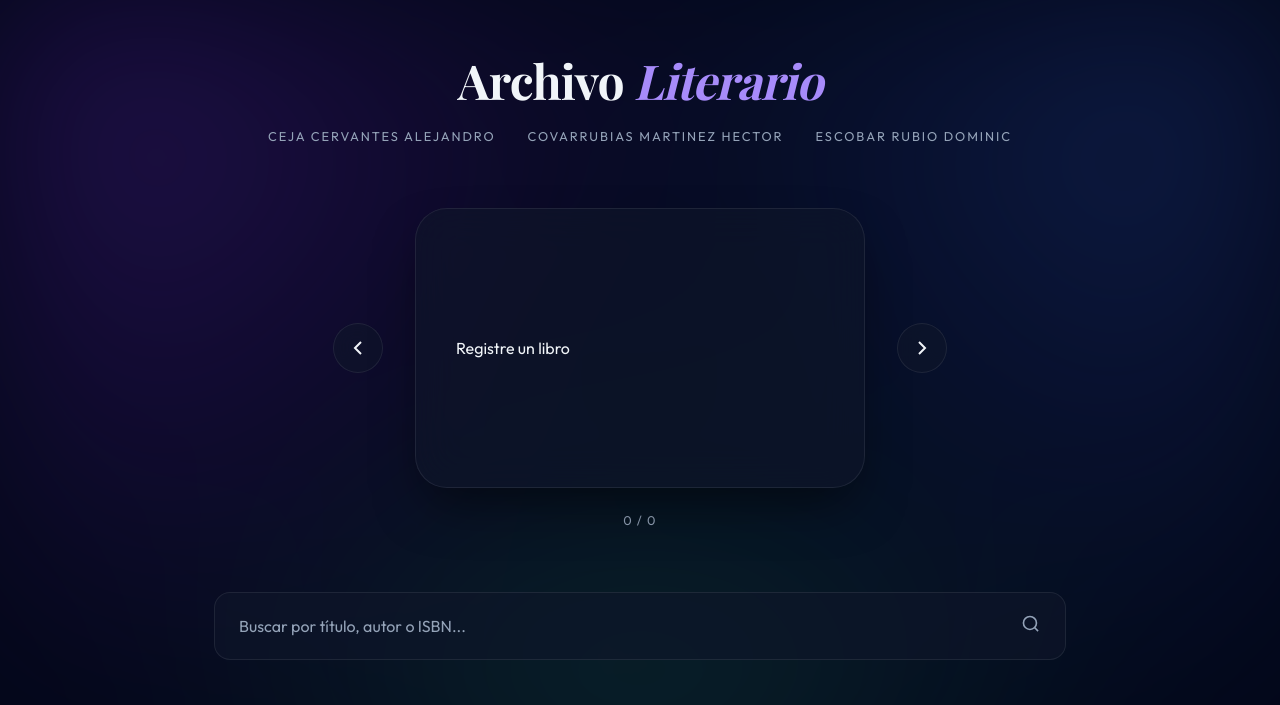
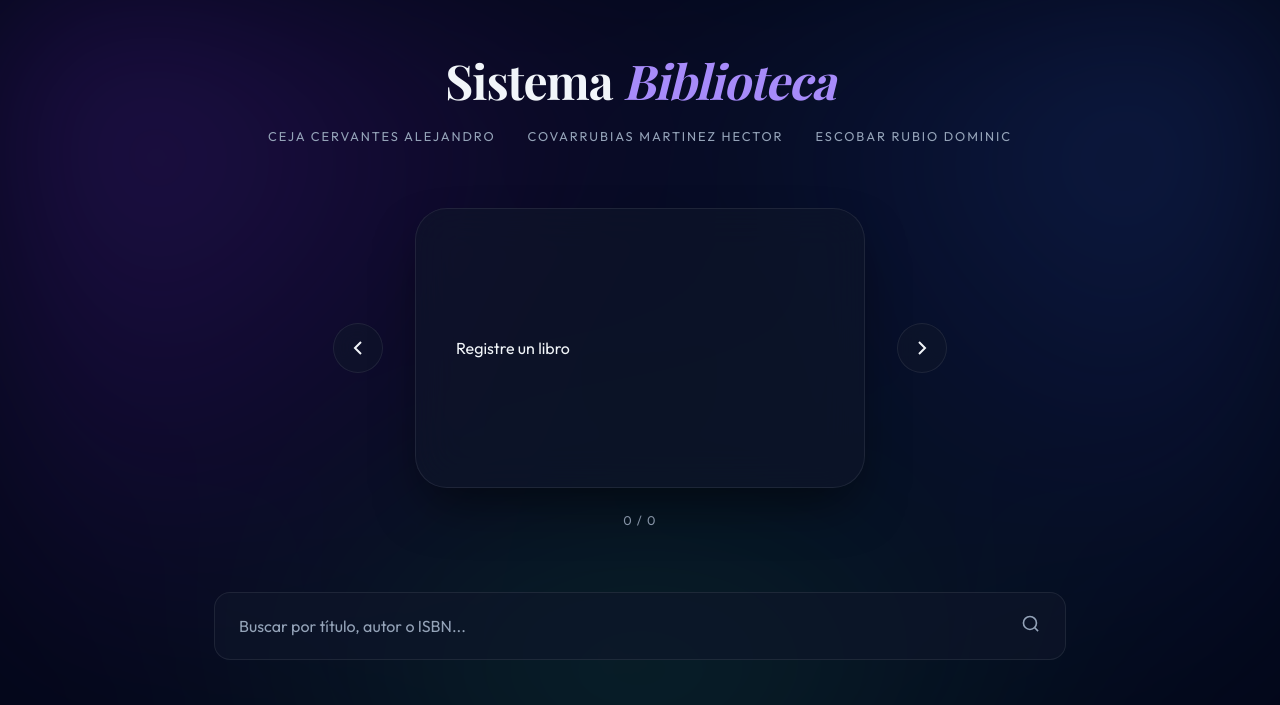
Before and after one commit to HectorCM2220/PracticaUnidadI, a plain HTML site: page static/index.html in a window 1280 px wide. Shown: the top 705 px of the page. Drawn offline with nearby package versions, Linux system fonts and the light colour scheme; no server answers; a web font is replaced by a local one.

Commit message:
arreglos minimos

```diff
--- a/static/index.html
+++ b/static/index.html
@@ -16,7 +16,7 @@
 
     <div class="container">
         <header>
-            <h1>Archivo <span class="italic">Literario</span></h1>
+            <h1>Sistema <span class="italic">Biblioteca</span></h1>
             <div class="team-section">
                 <div class="team-members">
                     <span class="member">Ceja Cervantes Alejandro</span>
```
